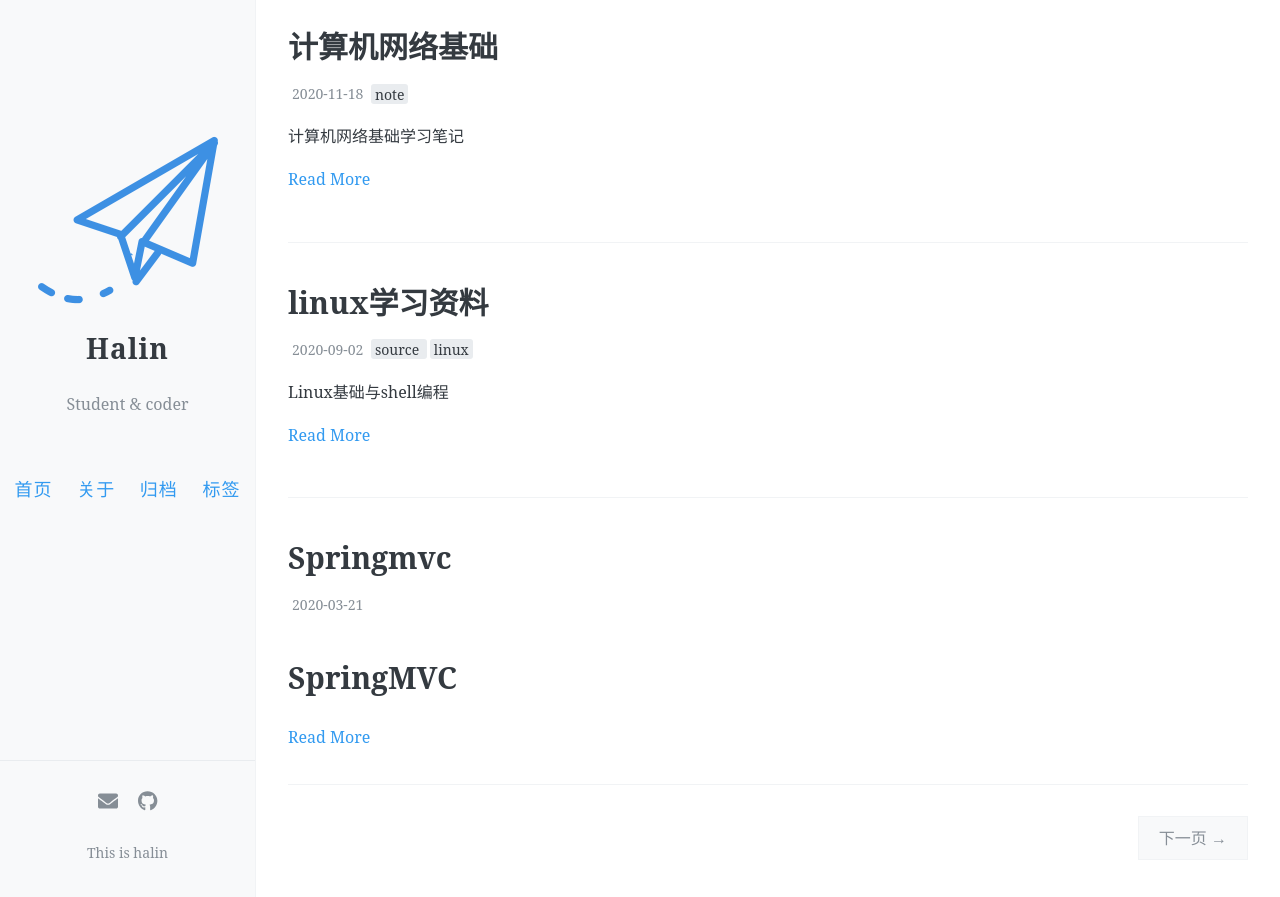
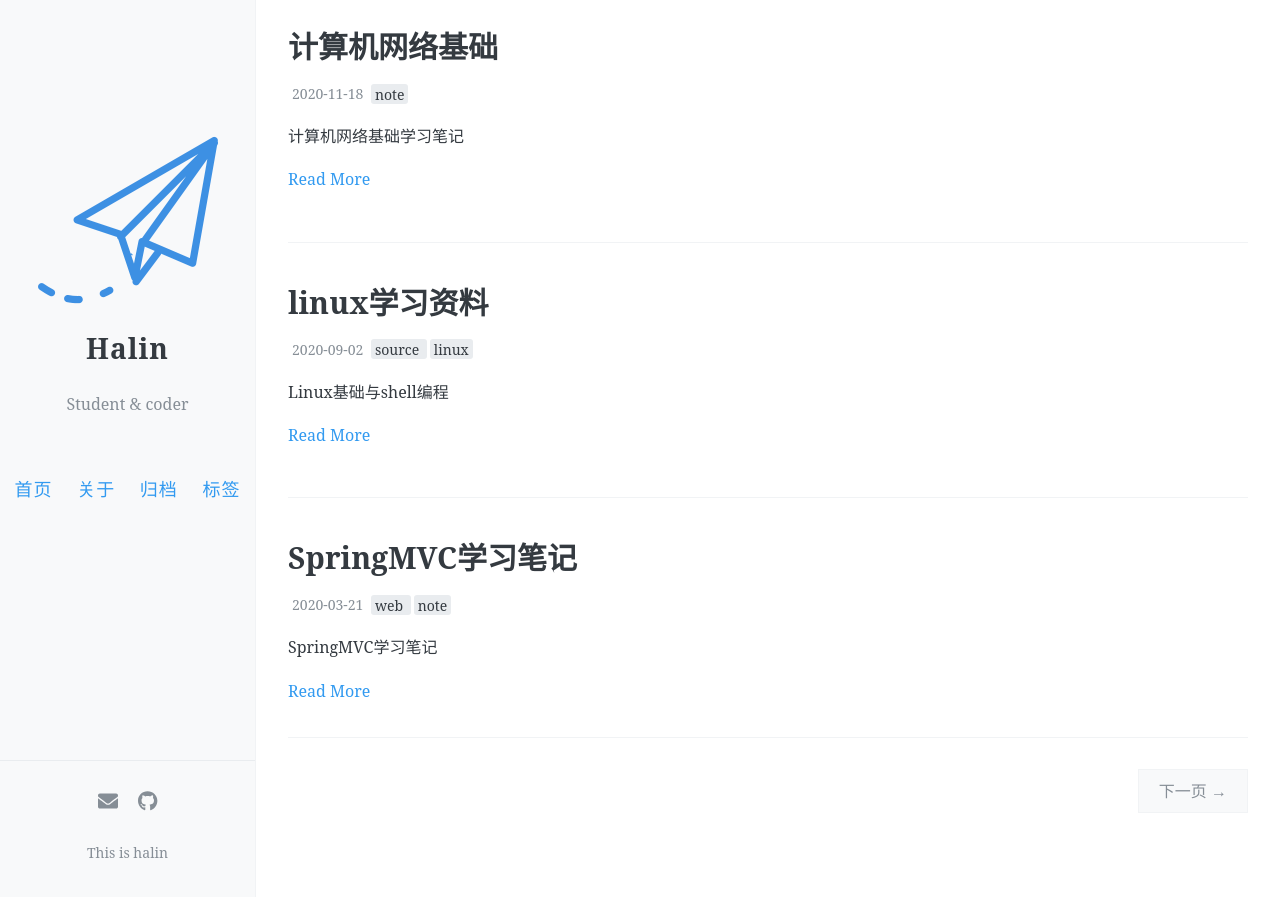
Before and after one commit to czyodlight/czyodlight.github.io, a Jekyll site: the page built from index.html, in a window 1280 px wide and 900 px high, scrolled down 1291 px. Shown: the top 897 px of the window. Built offline with Jekyll 4.4.1, drawn with Linux system fonts in a browser that asks for light colours; the list of posts is cut into pages by our own code; comment, search, counter and statistics services are not loaded.

Commit message:
Update 2020-3-21-SpringMVC.md

```diff
--- a/_posts/2020-3-21-SpringMVC.md
+++ b/_posts/2020-3-21-SpringMVC.md
@@ -1,5 +1,15 @@
-# SpringMVC
+---
+layout: post
+title: SpringMVC学习笔记
+date: 2020-3-21
+Author: halin
+tag: [web,note]
+conmment: false
+toc: true
+---
 
+SpringMVC学习笔记
+<!-- more -->
 SpringMVC是基于java实现的MVC设计模型的请求驱动类型的轻量级Web框架。支持RESTful编程风格。
 
 ## SpringMVC helloword
@@ -103,11 +113,11 @@
 
 - views
 
-  ![Demo_views](E:\note\imageOfSpringMVC\Demo_views.png)
+  ![Demo_views](/images/imageOfSpringMVC/Demo_views.png)
 
 ## SpringMVC工作流程
 
-![springMVC_flowChart](E:\note\imageOfSpringMVC\springMVC_flowChart.png)
+![springMVC_flowChart](/images/imageOfSpringMVC/springMVC_flowChart.png)
 
 1. DispatcherServlet拦截用户请求
 2. DispatcherServlet调用HandlerMapping
@@ -462,7 +472,7 @@
 
   - 当frm表单的 enctype取值为 Mutilpart/form-data 时，请求正文内容就变成多部分形式
 
-    ![file_why](E:\note\imageOfSpringMVC\file_why.png)
+    ![file_why](/images/imageOfSpringMVC/file_why.png)
 
 - controller
 
```
